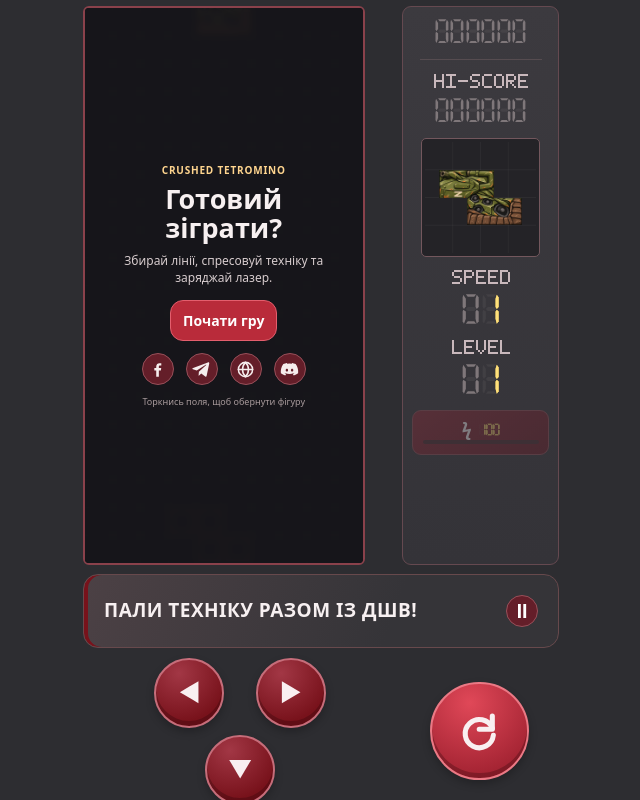
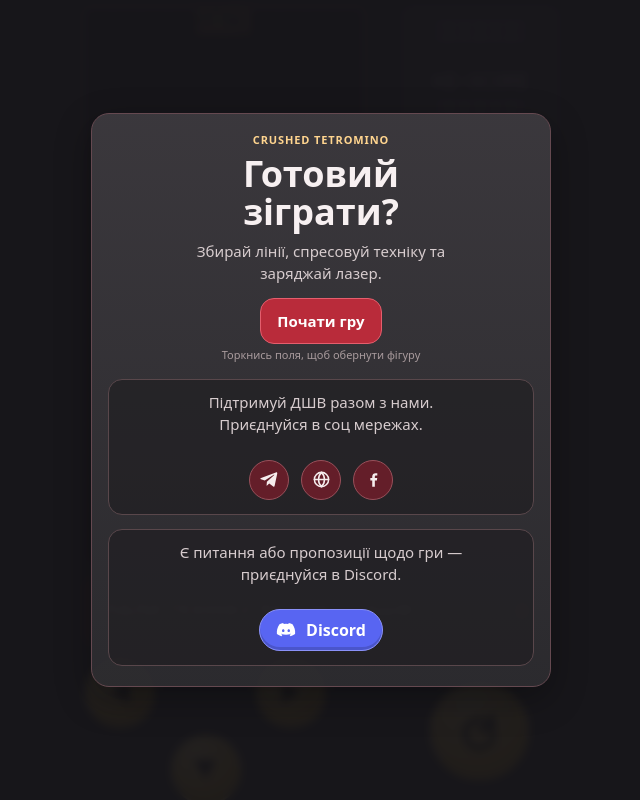
Before and after one commit to nicktkd/7tetris, a plain HTML site: page index.html in a window 1280 px wide. Shown: the whole page, without its empty margins (319-959 px from the left). Drawn offline with Linux system fonts and the light colour scheme.

Commit message:
update overlay and button colors

```diff
--- a/index.html
+++ b/index.html
@@ -53,31 +53,41 @@ a:focus-visible,button:focus-visible{outline:2px solid #ffde9c;outline-offset:3p
 .energy-bar{height:4px;background:#4c292f;width:90%;border-radius:10px;overflow:hidden}
 .energy-fill{height:100%;background:#ffcc68;width:100%;transition:width .2s ease}
 .controls{margin-top:auto;width:100%;display:grid;grid-template-columns:minmax(0,2fr) minmax(0,1fr);align-items:center;gap:6px;flex:0 0 auto;padding:0 2px;min-height:calc(var(--button-d)*2 + 8px)}
-.controls-left{display:flex;flex-direction:column;align-items:center;justify-content:center;gap:7px;width:100%}
-.direction-row{width:min(100%,calc(var(--button-d)*2 + 32px));display:flex;justify-content:space-between;gap:22px}
-.ctrl{border-radius:50%;width:var(--button-d);height:var(--button-d);padding:0;background:radial-gradient(circle at 35% 20%,#a23745,#78121b 72%);border:2px solid #c66d7a;box-shadow:inset 0 -5px 0 rgba(27,0,6,.26),0 4px 8px rgba(0,0,0,.24);display:flex;align-items:center;justify-content:center;color:#f9eff1;touch-action:none;flex:none}
+.controls-left{display:flex;flex-direction:column;align-items:flex-start;justify-content:center;width:100%}
+/* Anchor the right button at its old x-coordinate, move the left button to the
+   left edge, and center down exactly halfway between their centers. */
+.direction-cluster{width:min(100%,calc(50% + var(--button-d) + 16px));display:flex;flex-direction:column;align-items:center;gap:7px}
+.direction-row{width:100%;display:flex;justify-content:space-between;gap:0}
+.ctrl{border-radius:50%;width:var(--button-d);height:var(--button-d);padding:0;background:radial-gradient(circle at 35% 20%,#ffe58b,#d7a81f 72%);border:2px solid #f4d56a;box-shadow:inset 0 -5px 0 rgba(94,67,0,.28),0 4px 8px rgba(0,0,0,.24);display:flex;align-items:center;justify-content:center;color:#171512;touch-action:none;flex:none}
 .ctrl svg{width:46%;height:46%}
 .ctrl.left svg{transform:rotate(180deg)}
 .ctrl.down svg{transform:rotate(90deg)}
-.ctrl:active,.ctrl.pressed{transform:translateY(2px);background:#ab3545;box-shadow:inset 0 -2px 0 rgba(0,0,0,.2)}
+.ctrl:active,.ctrl.pressed{transform:translateY(2px);background:radial-gradient(circle at 35% 20%,#ffeeb0,#d19c0a 80%);box-shadow:inset 0 -2px 0 rgba(0,0,0,.2)}
 .controls-right{display:flex;align-items:center;justify-content:center;min-width:0}
-#rotate{width:calc(var(--button-d)*1.414);height:calc(var(--button-d)*1.414);background:radial-gradient(circle at 40% 20%,#e04858,#a32332 78%);border-color:#eb7985}
+#rotate{width:calc(var(--button-d)*1.414);height:calc(var(--button-d)*1.414);background:radial-gradient(circle at 40% 20%,#ffe58b,#d7a81f 78%);border-color:#f4d56a}
 #rotate svg{width:51%;height:51%}
-.overlay{position:absolute;inset:0;z-index:10;background:rgba(23,22,26,.93);display:flex;align-items:center;justify-content:center;text-align:center;padding:9px;backdrop-filter:blur(3px)}
+.overlay{position:fixed;inset:0;z-index:50;background:rgba(23,22,26,.95);display:flex;align-items:center;justify-content:center;text-align:center;padding:calc(env(safe-area-inset-top) + 16px) 14px calc(env(safe-area-inset-bottom) + 16px);backdrop-filter:blur(4px)}
 .overlay.hidden{display:none}
-.overlay-inner{width:100%;max-width:210px;max-height:100%;overflow:auto;scrollbar-width:none}
-.overlay .tag{font-size:10px;color:#ffd58f;letter-spacing:.08em;font-weight:850}
-.overlay h1{font-size:clamp(18px,5.5vw,27px);margin:7px 0 9px;line-height:1.08}
-.overlay p{font-size:clamp(10px,2.7vw,12px);color:#d7ccce;line-height:1.45;margin:0 0 14px}
-.start{background:#b92b3a;border:1px solid #e45e6d;border-radius:13px;color:#fff;font-weight:850;font-size:14px;min-height:41px;padding:9px 12px;max-width:100%}
-.overlay .extra{font-size:9px;color:#a99b9d;margin-top:11px;line-height:1.25}
+.overlay-inner{width:min(100%,460px);max-height:100%;overflow:auto;scrollbar-width:none;display:flex;flex-direction:column;align-items:center;justify-content:center;background:linear-gradient(180deg,rgba(61,58,63,.94),rgba(44,43,47,.96));border:1px solid #654950;border-radius:18px;padding:18px 16px 20px;box-shadow:0 12px 36px rgba(0,0,0,.32)}
+.overlay .tag{font-size:11px;color:#ffd58f;letter-spacing:.08em;font-weight:850}
+.overlay h1{font-size:clamp(24px,7vw,36px);margin:8px 0 10px;line-height:1.06}
+.overlay p{font-size:clamp(12px,3.4vw,15px);color:#d7ccce;line-height:1.45;margin:0 0 14px;max-width:34ch}
+.start{background:#b92b3a;border:1px solid #e45e6d;border-radius:14px;color:#fff;font-weight:850;font-size:15px;min-height:46px;padding:10px 16px;max-width:100%}
+.overlay .extra{font-size:11px;color:#a99b9d;margin-top:4px;line-height:1.35;max-width:32ch}
+.overlay-socials{width:100%;display:flex;flex-direction:column;gap:14px;margin:16px 0 0}
+.overlay-social-block{width:100%;padding:12px 12px 14px;border-radius:14px;background:rgba(29,28,32,.62);border:1px solid #59474b;display:flex;flex-direction:column;align-items:center;gap:10px}
+.overlay-social-copy{font-size:12px;line-height:1.4;color:#e6dde0;margin:0;max-width:30ch}
+.overlay-social-buttons{display:flex;align-items:center;justify-content:center;gap:12px;flex-wrap:wrap}
+.overlay-social-buttons .social{width:40px;height:40px}
+.overlay-discord-link{display:inline-flex;align-items:center;justify-content:center;gap:10px;min-height:42px;padding:0 16px;border-radius:999px;background:#5865f2;color:#fff;border:1px solid #8a91f8;text-decoration:none;font-weight:800;box-shadow:inset 0 -3px 0 rgba(0,0,0,.16)}
+.overlay-discord-link svg{width:20px;height:20px;flex:none}
 @media(min-width:530px){:root{--cell:min(29px,calc((100dvh - 245px)/20))} .info{justify-content:space-between;padding:11px 20px;min-height:74px}.slogan{text-align:left}.shell{max-width:490px}.game-row{justify-content:center}}
 @media(max-height:690px){
  :root{--cell:min(29px,calc((100vw - 22px)/15),calc((100dvh - 204px)/20));--button-d:clamp(45px,calc((100dvh - 500px)*.2 + 43px),56px)}
  .shell{gap:5px;padding-top:calc(env(safe-area-inset-top) + 4px);padding-bottom:calc(env(safe-area-inset-bottom) + 3px)}
- .info{min-height:61px;padding:6px 8px;gap:6px}.slogan{font-size:clamp(12px,3.4vw,15px)}.social{width:25px;height:25px}.social svg{width:16px;height:16px}.overlay-socials{gap:9px;margin:10px 0 2px}#pause{width:25px;height:25px;font-size:15px}
+ .info{min-height:61px;padding:6px 8px;gap:6px}.slogan{font-size:clamp(12px,3.4vw,15px)}.social{width:25px;height:25px}.social svg{width:16px;height:16px}.overlay-socials{gap:10px;margin:12px 0 0}.overlay-social-block{padding:10px 10px 12px}.overlay-social-copy{font-size:11px}.overlay-discord-link{min-height:38px;padding:0 14px;font-size:12px}.overlay-social-buttons .social{width:36px;height:36px}#pause{width:25px;height:25px;font-size:15px}
  .side{gap:5px;padding:6px 2px;min-height:calc(var(--cell)*20 + 4px)}.readout{gap:2px}.hud-divider{height:1px}.matrix-caption{margin-bottom:0}.booster-mini{min-height:36px;padding:3px 2px}.booster-line{font-size:14px}.energy-bar{height:3px}
- .controls{min-height:calc(var(--button-d)*2 + 4px)}.controls-left{gap:4px}
+ .controls{min-height:calc(var(--button-d)*2 + 4px)}.direction-cluster{gap:4px}
 }
 @media(max-width:350px){.shell{padding-left:5px;padding-right:5px}.game-row{gap:4px}.side{padding-left:1px;padding-right:1px}.preview-shell{width:calc(var(--cell)*4 + 4px);height:calc(var(--cell)*4 + 4px)}.slogan{letter-spacing:0}.ctrl{border-width:1.5px}}
 @media(prefers-reduced-motion:reduce){*{transition:none!important}}
@@ -95,13 +105,24 @@ a:focus-visible,button:focus-visible{outline:2px solid #ffde9c;outline-offset:3p
             <h1 id="overlay-title">Готовий<br>зіграти?</h1>
             <p id="overlay-message">Збирай лінії, спресовуй техніку та заряджай лазер.</p>
             <button class="start" id="overlay-action" type="button">Почати гру</button>
-            <nav class="overlay-socials" id="overlay-socials" aria-label="Посилання фонду">
-              <a class="social" href="https://www.facebook.com/profile.php?id=61579827534730" target="_blank" rel="noopener noreferrer" aria-label="Facebook фонду" title="Facebook"><svg viewBox="0 0 24 24" width="20" height="20" fill="currentColor" aria-hidden="true"><path d="M13.7 21v-7.8h2.6l.4-3h-3V8.3c0-.9.3-1.4 1.5-1.4h1.6V4.2a20 20 0 0 0-2.3-.1c-2.4 0-4.1 1.5-4.1 4.2v1.9H8v3h2.4V21h3.3Z"/></svg></a>
+            <div class="extra" id="overlay-extra">Торкнись поля, щоб обернути фігуру</div>
+            <div class="overlay-socials" id="overlay-socials" aria-label="Посилання фонду">
+              <section class="overlay-social-block" aria-label="Соцмережі фонду">
+                <p class="overlay-social-copy">Підтримуй ДШВ разом з нами. Приєднуйся в соц мережах.</p>
+                <nav class="overlay-social-buttons" aria-label="Соцмережі фонду">
                   <a class="social" href="https://t.me/mbf7dshv" target="_blank" rel="noopener noreferrer" aria-label="Telegram фонду" title="Telegram"><svg viewBox="0 0 24 24" width="20" height="20" fill="currentColor" aria-hidden="true"><path d="M21.8 4.4 18.5 20c-.2 1.1-.9 1.3-1.8.8l-5-3.7-2.4 2.3c-.3.3-.5.5-1 .5l.4-5.1L18 6.3c.4-.3-.1-.5-.6-.2L6 13.2l-4.8-1.5c-1-.3-1-1 .2-1.5L20 3c.9-.3 2 .2 1.8 1.4Z"/></svg></a>
                   <a class="social" href="https://mbf7dshv.org/" target="_blank" rel="noopener noreferrer" aria-label="Сайт фонду" title="Сайт фонду"><svg viewBox="0 0 24 24" width="20" height="20" fill="none" stroke="currentColor" stroke-width="1.9" stroke-linecap="round" aria-hidden="true"><circle cx="12" cy="12" r="9"/><path d="M3 12h18M12 3c-5 5-5 13 0 18M12 3c5 5 5 13 0 18"/></svg></a>
-              <a class="social" href="https://discord.gg/ApG37jwAM" target="_blank" rel="noopener noreferrer" aria-label="Discord спільнота" title="Discord"><svg viewBox="0 0 24 24" width="20" height="20" fill="currentColor" aria-hidden="true"><path d="M19.8 5.1a18 18 0 0 0-4.5-1.4l-.5 1a16 16 0 0 0-5.6 0l-.5-1A18 18 0 0 0 4.2 5.1C1.4 9.1.7 13 1.1 16.8a18 18 0 0 0 5.5 2.8l1.2-1.9-1.9-.9.4-.3c3.6 1.7 7.8 1.7 11.4 0l.4.3-1.9.9 1.2 1.9a18 18 0 0 0 5.5-2.8c.5-4.4-.8-8.3-3.1-11.7ZM8.7 14.5c-.9 0-1.5-.8-1.5-1.7s.6-1.7 1.5-1.7 1.5.8 1.5 1.7-.6 1.7-1.5 1.7Zm6.6 0c-.9 0-1.5-.8-1.5-1.7s.6-1.7 1.5-1.7 1.5.8 1.5 1.7-.6 1.7-1.5 1.7Z"/></svg></a>
+                  <a class="social" href="https://www.facebook.com/profile.php?id=61579827534730" target="_blank" rel="noopener noreferrer" aria-label="Facebook фонду" title="Facebook"><svg viewBox="0 0 24 24" width="20" height="20" fill="currentColor" aria-hidden="true"><path d="M13.7 21v-7.8h2.6l.4-3h-3V8.3c0-.9.3-1.4 1.5-1.4h1.6V4.2a20 20 0 0 0-2.3-.1c-2.4 0-4.1 1.5-4.1 4.2v1.9H8v3h2.4V21h3.3Z"/></svg></a>
                 </nav>
-            <div class="extra" id="overlay-extra">Торкнись поля, щоб обернути фігуру</div>
+              </section>
+              <section class="overlay-social-block" aria-label="Discord спільнота">
+                <p class="overlay-social-copy">Є питання або пропозиції щодо гри — приєднуйся в Discord.</p>
+                <a class="overlay-discord-link" href="https://discord.gg/ApG37jwAM" target="_blank" rel="noopener noreferrer" aria-label="Discord спільнота" title="Discord">
+                  <svg viewBox="0 0 24 24" fill="currentColor" aria-hidden="true"><path d="M19.8 5.1a18 18 0 0 0-4.5-1.4l-.5 1a16 16 0 0 0-5.6 0l-.5-1A18 18 0 0 0 4.2 5.1C1.4 9.1.7 13 1.1 16.8a18 18 0 0 0 5.5 2.8l1.2-1.9-1.9-.9.4-.3c3.6 1.7 7.8 1.7 11.4 0l.4.3-1.9.9 1.2 1.9a18 18 0 0 0 5.5-2.8c.5-4.4-.8-8.3-3.1-11.7ZM8.7 14.5c-.9 0-1.5-.8-1.5-1.7s.6-1.7 1.5-1.7 1.5.8 1.5 1.7-.6 1.7-1.5 1.7Zm6.6 0c-.9 0-1.5-.8-1.5-1.7s.6-1.7 1.5-1.7 1.5.8 1.5 1.7-.6 1.7-1.5 1.7Z"/></svg>
+                  <span>Discord</span>
+                </a>
+              </section>
+            </div>
           </div>
         </div>
       </div>
@@ -125,11 +146,13 @@ a:focus-visible,button:focus-visible{outline:2px solid #ffde9c;outline-offset:3p
   </header>
   <nav class="controls" aria-label="Керування грою">
     <div class="controls-left">
+      <div class="direction-cluster">
         <div class="direction-row">
           <button type="button" class="ctrl left" id="left" aria-label="Ліворуч" title="Ліворуч"><svg viewBox="0 0 36 36" width="32" height="32" fill="currentColor" aria-hidden="true"><path d="M7 5L29 18 7 31Z"/></svg></button>
           <button type="button" class="ctrl right" id="right" aria-label="Праворуч" title="Праворуч"><svg viewBox="0 0 36 36" width="32" height="32" fill="currentColor" aria-hidden="true"><path d="M7 5L29 18 7 31Z"/></svg></button>
         </div>
         <button type="button" class="ctrl down" id="drop" aria-label="Скинути вниз" title="Скинути вниз"><svg viewBox="0 0 36 36" width="32" height="32" fill="currentColor" aria-hidden="true"><path d="M7 5L29 18 7 31Z"/></svg></button>
+      </div>
     </div>
     <div class="controls-right"><button type="button" class="ctrl rotate" id="rotate" aria-label="Обернути фігуру" title="Обернути фігуру"><svg viewBox="0 0 48 48" width="42" height="42" fill="none" aria-hidden="true"><path d="M37 21A14 14 0 1 0 38 28" stroke="currentColor" stroke-width="5" stroke-linecap="round"/><path d="M37 9V22H24" stroke="currentColor" stroke-width="5" stroke-linecap="round" stroke-linejoin="round"/></svg></button></div>
   </nav>
```
Lines whose indentation alone changed are shown as unchanged.
